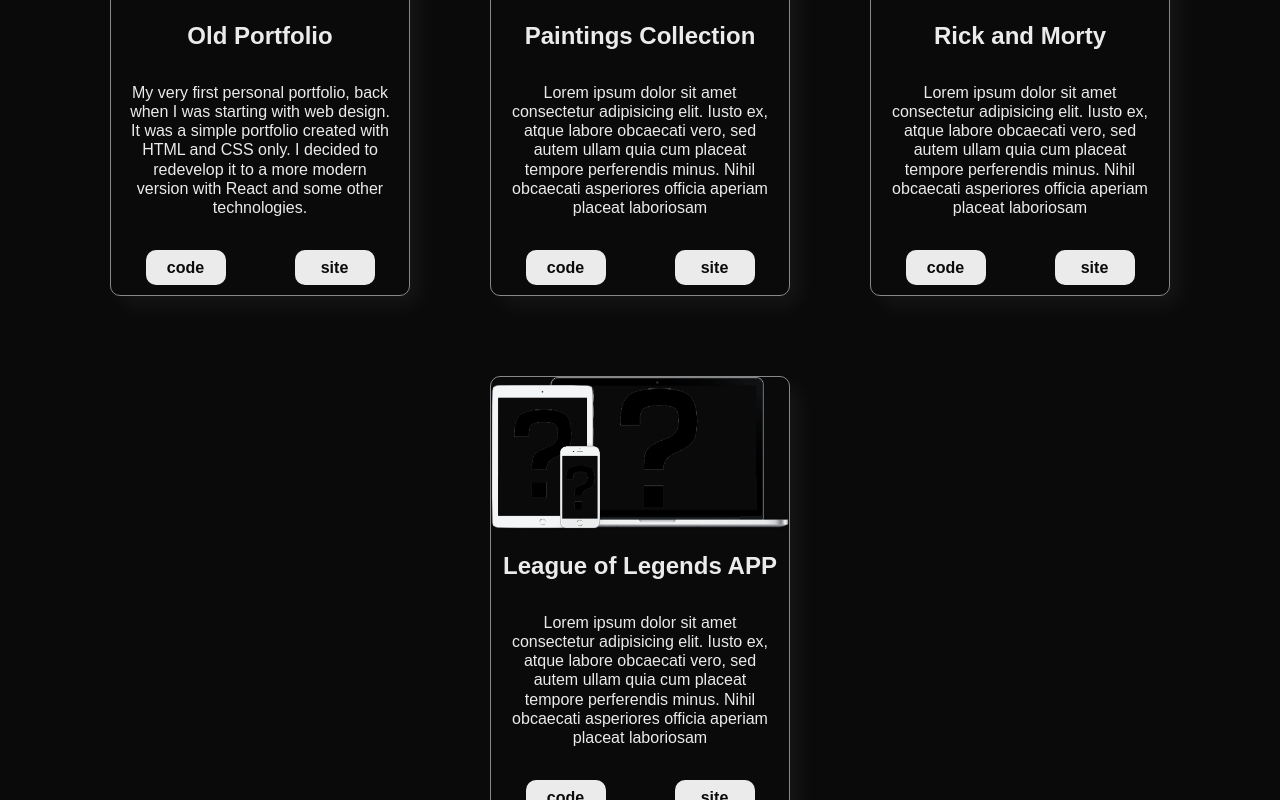
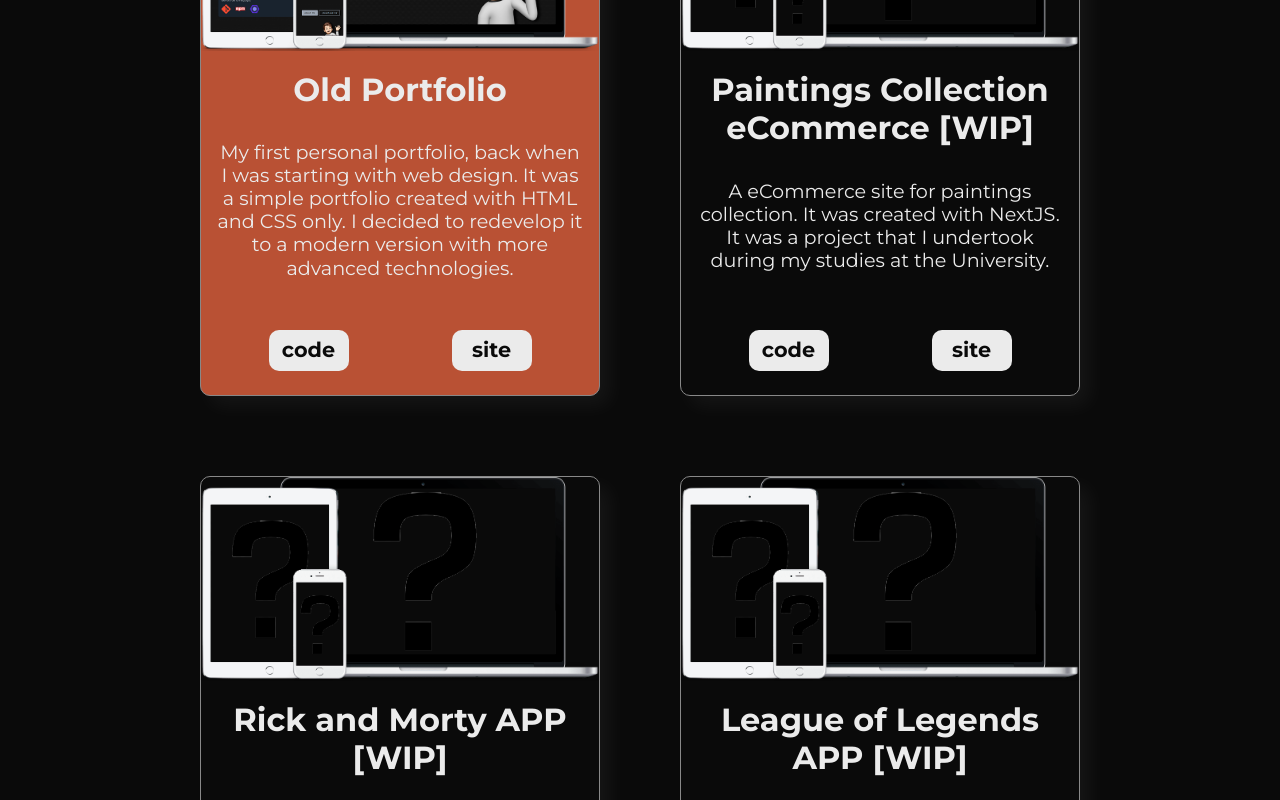
Before and after one commit to fcgd/portfolio-v2, a React (Vite) app: page / in a window 1280 px wide. Shown: the part 1960-2760 px from the top of the page. Built offline with nearby package versions, Linux system fonts and the light colour scheme; the HTML template or start-up script is replaced by a standard one.

Commit message:
Refactor projects structure, added styles to cards

```diff
--- a/src/components/Card.jsx
+++ b/src/components/Card.jsx
@@ -1,9 +1,11 @@
-import React, { useEffect, useState } from 'react';
+import React, { useContext, useEffect, useState } from 'react';
 import '../styles/Card.css';
 import { motion } from 'framer-motion';
+import LanguageContext from '../context/LanguageContext';
 
-export const Card = ({ id, title, description, image, github, web }) => {
+export const Card = ({ id, title, description, image, github, web, color }) => {
 	const [isOpen, setIsOpen] = useState(false);
+	const { language } = useContext(LanguageContext);
 
 	useEffect(() => {
 		if (isOpen) {
@@ -18,7 +20,12 @@
 	};
 
 	return (
-		<motion.div className='card' id={id} key={id}>
+		<motion.div
+			className='card'
+			id={id}
+			key={id}
+			style={{ backgroundColor: color }}
+		>
 			<div className='image__shadow'>
 				<div
 					className={`${isOpen ? 'modal-open' : 'modal'}`}
@@ -29,12 +36,12 @@
 						onClick={handleClick}
 						layout
 					>
-						<motion.img src={image} alt={title} />
+						<motion.img src={image} alt={title[language]} />
 					</motion.div>
 				</div>
 			</div>
-			<h3 className='card__title'>{title}</h3>
-			<p className='card__description'>{description}</p>
+			<h3 className='card__title'>{title[language]}</h3>
+			<p className='card__description'>{description[language]}</p>
 			<div className='link'>
 				<motion.a
 					className='link_git'
--- a/src/components/Projects.jsx
+++ b/src/components/Projects.jsx
@@ -3,11 +3,10 @@
 import '../styles/Projects.css';
 import { motion } from 'framer-motion';
 import { Card } from './Card';
-import { PROJECTS_EN, PROJECTS_ES } from '../data/projects';
+import { PROJECTS } from '../data/projects';
 
 export const Projects = ({}) => {
 	const { language } = useContext(LanguageContext);
-	const projects = language === 'es' ? PROJECTS_ES : PROJECTS_EN;
 
 	const container = {
 		hidden: {
@@ -54,7 +53,8 @@
 				viewport={{ once: true }}
 				variants={container}
 			>
-				{projects.map(({ id, title, description, image, github, web }) => (
+				{PROJECTS.map(
+					({ id, title, description, image, github, web, color }) => (
 						<motion.div
 							className='projects__card-container'
 							key={id}
@@ -67,9 +67,11 @@
 								image={image}
 								github={github}
 								web={web}
+								color={color}
 							/>
 						</motion.div>
-				))}
+					)
+				)}
 			</motion.div>
 		</motion.section>
 	);
--- a/src/data/projects.js
+++ b/src/data/projects.js
@@ -1,87 +1,69 @@
 import portfolio from '../../public/images/portfolio.png';
 import noimage from '../../public/images/undefined.png';
 
-export const PROJECTS_EN = [
+export const PROJECTS = [
 	{
 		id: 1,
-		title: 'Old Portfolio',
-		description:
-			' My very first personal portfolio, back when I was starting with web design. It was a simple portfolio created with HTML and CSS only. I decided to redevelop it to a more modern version with React and some other technologies.',
+		title: {
+			en: 'Old Portfolio',
+			es: 'Primer Portfolio',
+		},
+		description: {
+			en: ' My first personal portfolio, back when I was starting with web design. It was a simple portfolio created with HTML and CSS only. I decided to redevelop it to a modern version with more advanced technologies.',
+			es: 'Mi primer portfolio personal, recien cuando estaba empezando con el diseño web. Fue un simple portfolio creado solo con HTML y CSS. Decidi re-desarrollarlo a una version mas moderna y con tecnologias mas avanzadas.',
+		},
 		image: portfolio,
 		web: 'https://fcgd.github.io/portfolio/',
 		github: 'https://github.com/fcgd/portfolio',
 		tech: ['HTML5', 'CSS3'],
+		color: '#b95134',
 	},
 	{
 		id: 2,
-		title: 'Paintings Collection',
-		description:
-			' Lorem ipsum dolor sit amet consectetur adipisicing elit. Iusto ex, atque labore obcaecati vero, sed autem ullam quia cum placeat tempore perferendis minus. Nihil obcaecati asperiores officia aperiam placeat laboriosam',
+		title: {
+			en: 'Paintings Collection eCommerce [WIP]',
+			es: 'Colección de pinturas eCommerce [WIP]',
+		},
+		description: {
+			en: 'A eCommerce site for paintings collection. It was created with NextJS. It was a project that I undertook during my studies at the University.',
+			es: 'Un sitio eCommerce para la colección de pinturas. Fue creado con NextJS. Fue un proyecto que realizé durante mis estudios en la Universidad.',
+		},
 		image: noimage,
 		web: 'https://fcgd.github.io/portfolio/',
 		github: 'https://github.com/fcgd/portfolio',
 		tech: ['HTML5', 'CSS3'],
+		color: 'none',
 	},
 	{
 		id: 3,
-		title: 'Rick and Morty',
-		description:
-			' Lorem ipsum dolor sit amet consectetur adipisicing elit. Iusto ex, atque labore obcaecati vero, sed autem ullam quia cum placeat tempore perferendis minus. Nihil obcaecati asperiores officia aperiam placeat laboriosam',
+		title: {
+			en: 'Rick and Morty APP [WIP]',
+			es: 'Rick and Morty APP [WIP]',
+		},
+		description: {
+			en: 'A ReactJS app that shows the characters of the Rick and Morty series. It was created with ReactJS and Redux. It was a project that I undertook during my studies at the University.',
+			es: 'Una aplicación ReactJS que muestra los personajes de la serie Rick y Morty. Fue creada con ReactJS y Redux. Fue un proyecto que realizé durante mis estudios en la Universidad.',
+		},
 		image: noimage,
 		web: 'https://fcgd.github.io/portfolio/',
 		github: 'https://github.com/fcgd/portfolio',
 		tech: ['HTML5', 'CSS3'],
+		color: 'none',
 	},
 	{
 		id: 4,
-		title: 'League of Legends APP',
-		description:
-			' Lorem ipsum dolor sit amet consectetur adipisicing elit. Iusto ex, atque labore obcaecati vero, sed autem ullam quia cum placeat tempore perferendis minus. Nihil obcaecati asperiores officia aperiam placeat laboriosam',
+		title: {
+			en: 'League of Legends APP [WIP]',
+			es: 'League of Legends APP [WIP]',
+		},
+		description: {
+			en: 'A ReactJS app that shows the champions of the League of Legends. It was created with ReactJS and Redux. It was a project that I undertook during my studies at the University.',
+			es: 'Una aplicación ReactJS que muestra los campeones de la League of Legends. Fue creada con ReactJS y Redux. Fue un proyecto que realizé durante mis estudios en la Universidad.',
+		},
 		image: noimage,
 		web: 'https://fcgd.github.io/portfolio/',
 		github: 'https://github.com/fcgd/portfolio',
 		tech: ['HTML5', 'CSS3'],
+		color: 'none',
 	},
 ];
-export const PROJECTS_ES = [
-	{
-		id: 1,
-		title: 'Portfolio antiguo',
-		description:
-			'Mi primer portafolio personal, cuando empecé con el diseño web. Fue un portafolio simple creado con HTML y CSS solamente. Decidí re-desarrollarlo a una versión más moderna con React y algunas otras tecnologías.',
-		image: portfolio,
-		web: 'https://fcgd.github.io/portfolio/',
-		github: 'https://github.com/fcgd/portfolio',
-		tech: ['HTML5', 'CSS3'],
-	},
-	{
-		id: 2,
-		title: 'Colección de pinturas',
-		description:
-			' Lorem ipsum dolor sit amet consectetur adipisicing elit. Iusto ex, atque labore obcaecati vero, sed autem ullam quia cum placeat tempore perferendis minus. Nihil obcaecati asperiores officia aperiam placeat laboriosam',
-		image: noimage,
-		web: 'https://fcgd.github.io/portfolio/',
-		github: 'https://github.com/fcgd/portfolio',
-		tech: ['HTML5', 'CSS3'],
-	},
-	{
-		id: 3,
-		title: 'Rick and Morty',
-		description:
-			' Lorem ipsum dolor sit amet consectetur adipisicing elit. Iusto ex, atque labore obcaecati vero, sed autem ullam quia cum placeat tempore perferendis minus. Nihil obcaecati asperiores officia aperiam placeat laboriosam',
-		image: noimage,
-		web: 'https://fcgd.github.io/portfolio/',
-		github: 'https://github.com/fcgd/portfolio',
-		tech: ['HTML5', 'CSS3'],
-	},
-	{
-		id: 4,
-		title: 'League of Legends APP',
-		description:
-			' Lorem ipsum dolor sit amet consectetur adipisicing elit. Iusto ex, atque labore obcaecati vero, sed autem ullam quia cum placeat tempore perferendis minus. Nihil obcaecati asperiores officia aperiam placeat laboriosam',
-		image: noimage,
-		web: 'https://fcgd.github.io/portfolio/',
-		github: 'https://github.com/fcgd/portfolio',
-		tech: ['HTML5', 'CSS3'],
-	},
-];
--- a/src/index.css
+++ b/src/index.css
@@ -1,6 +1,7 @@
 :root {
 	-webkit-font-smoothing: antialiased;
 	-moz-osx-font-smoothing: grayscale;
+	--font-montserrat: 'Montserrat', sans-serif;
 }
 
 body[data-theme='dark'] {
--- a/src/styles/Card.css
+++ b/src/styles/Card.css
@@ -2,16 +2,15 @@
 	display: flex;
 	flex-direction: column;
 	align-items: center;
-	width: 300px;
-	height: 450px;
-	padding-bottom: 10px;
-	font-family: arial;
+	width: 400px;
+	min-height: 550px;
+	font-family: var(--font-montserrat);
 	text-align: center;
 	color: var(--color-primary);
-	background-color: none;
 	box-shadow: 10px 10px 20px 0 var(--color-primary-alpha);
 	border: 1px solid var(--color-secondary);
 	border-radius: 10px;
+	padding-bottom: .5rem;
 }
 
 .modal-open {
@@ -52,43 +51,25 @@
 }
 
 .card__title {
-	font-size: 1.5rem;
+	font-size: 2rem;
 	width: 100%;
 	font-weight: bold;
-	padding: 0;
+	padding: 1rem;
 	margin: 0;
 }
 
 .card__description {
+	font-size: 1.2rem;
 	flex-grow: 1;
 	padding: 1rem;
-}
-
-.tech {
-	display: flex;
-	justify-content: space-evenly;
-	width: 100%;
-	height: 50px;
-}
-
-.tech__icon {
-	border-radius: 5px;
-	width: 24px;
-	height: 24px;
-	padding: 4px;
-}
-
-.tech__icon {
-	border-radius: 5px;
-	width: 24px;
-	height: 24px;
-	padding: 4px;
+	margin: 0;
 }
 
 .link {
 	width: 100%;
 	display: flex;
 	justify-content: space-around;
+	padding: 1rem;
 }
 
 .link a {
@@ -100,4 +81,5 @@
 	color: var(--color-BG);
 	background-color: var(--color-primary);
 	font-weight: bold;
+	font-size: 1.3rem;
 }
```
Lines whose indentation alone changed are shown as unchanged.
